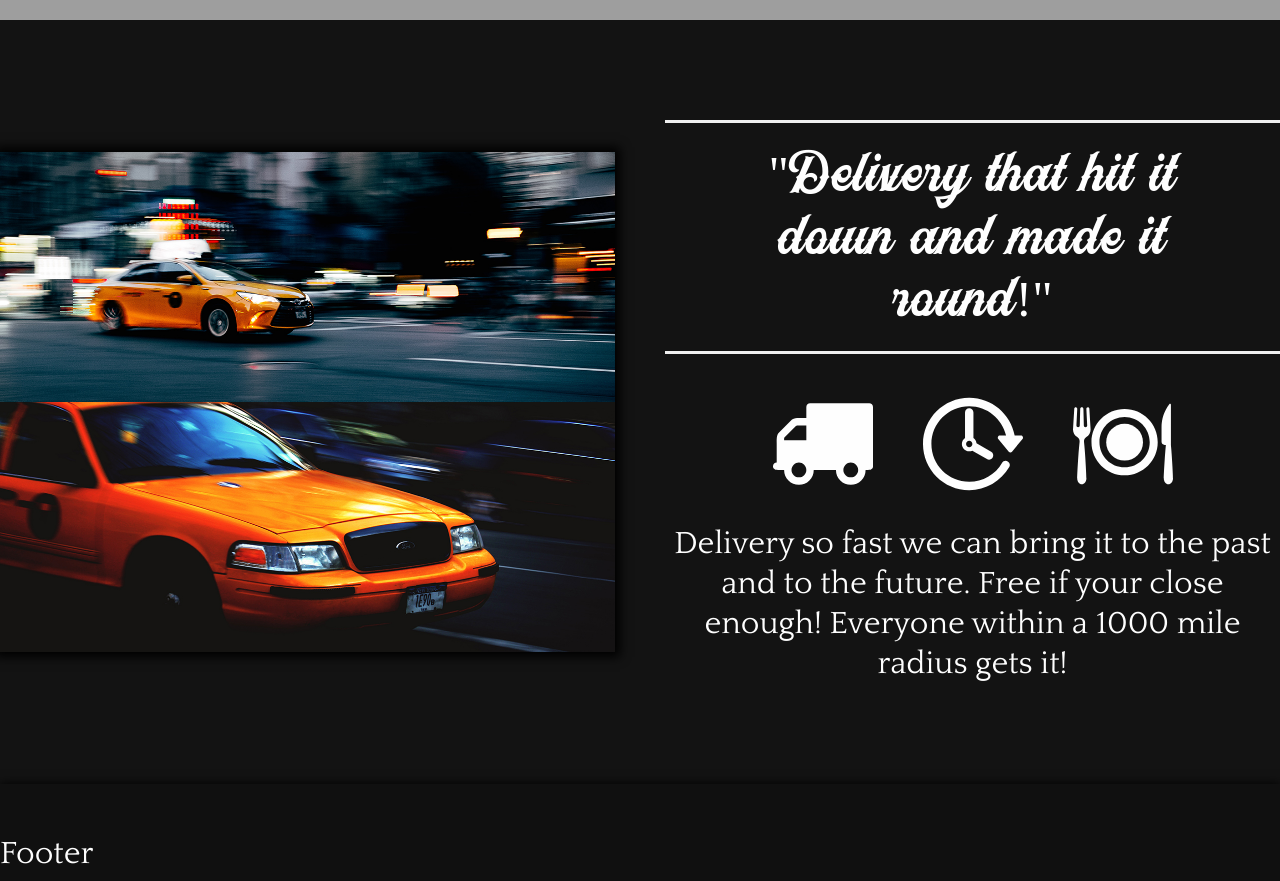
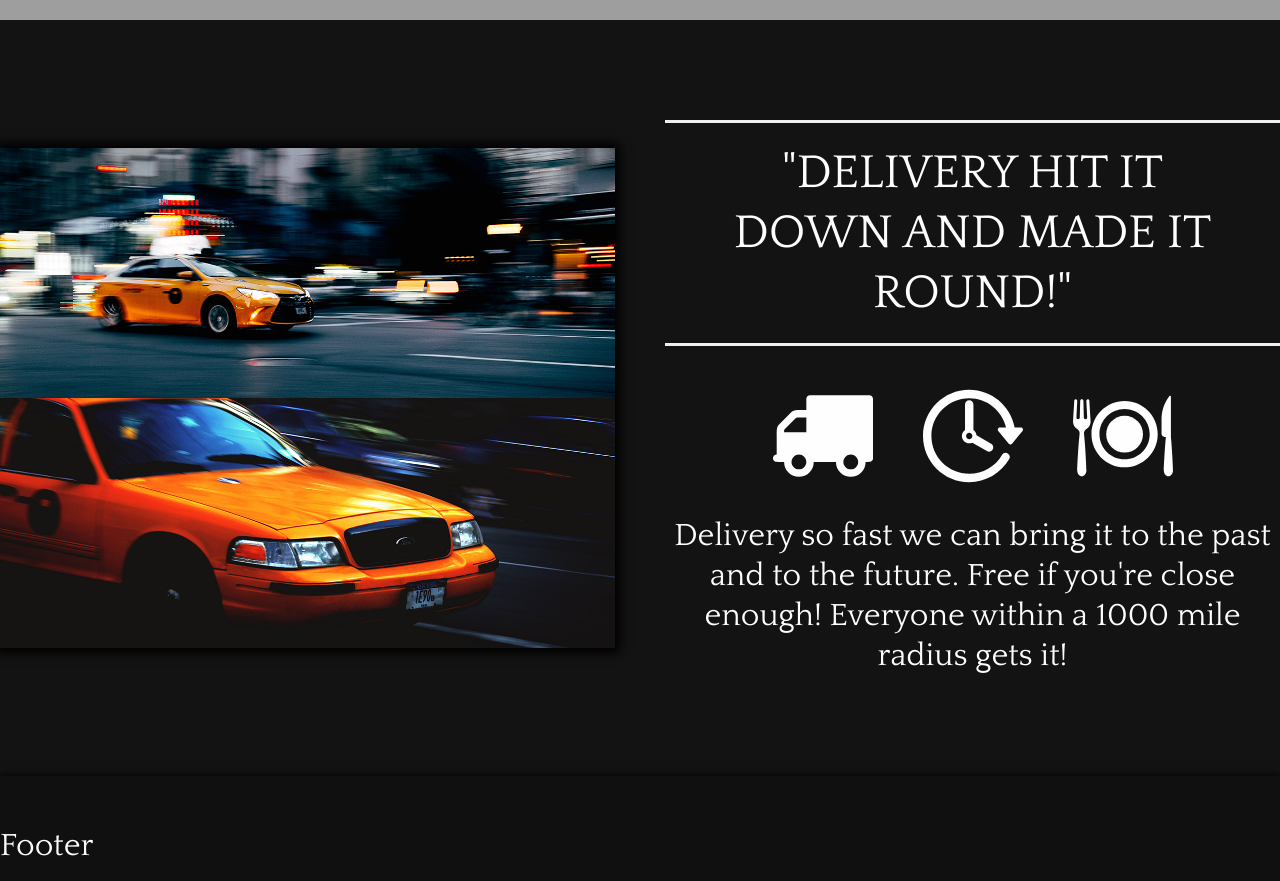
Before and after one commit to KingOfCaves/the-big-brown-frontend, a website built with Parcel: page app/index.html in a window 1280 px wide. Shown: the part 1740-2621 px from the top of the page. Built offline with nearby package versions, Linux system fonts and the light colour scheme; grey boxes are pictures that could not be loaded.

Commit message:
changed secondary header font to something more readable and less obnoxious, changing some text here and there

```diff
--- a/app/index.html
+++ b/app/index.html
@@ -46,7 +46,7 @@
 			</div>
 			<div class="delivery__text">
 				<h2 class="heading-secondary">
-					"Delivery that hit it down and made it round!"
+					"Delivery hit it down and made it round!"
 				</h2>
 				<div class="icon-grouping">
 					<div class="icon">
@@ -67,7 +67,7 @@
 				</div>
 				<p class="delivery__summary">
 					Delivery so fast we can bring it to the past and to the future. Free
-					if your close enough! Everyone within a 1000 mile radius gets it!
+					if you're close enough! Everyone within a 1000 mile radius gets it!
 				</p>
 			</div>
 		</section>
--- a/app/scss/_base.scss
+++ b/app/scss/_base.scss
@@ -27,4 +27,6 @@ body {
 	height: auto;
 	max-width: 140rem;
 	margin: auto;
+
+
 }
--- a/app/scss/_components.scss
+++ b/app/scss/_components.scss
@@ -13,8 +13,9 @@
 	@include border-style-1;
 	margin-bottom: 4rem;
 	padding: 2rem 4rem;
-	font-family: 'Black Jack Script';
-	font-size: 5rem;
+	font-family: 'Quattrocento';
+	text-transform: uppercase;
+	font-size: 4.8rem;
 	text-align: center;
 }
 
```
